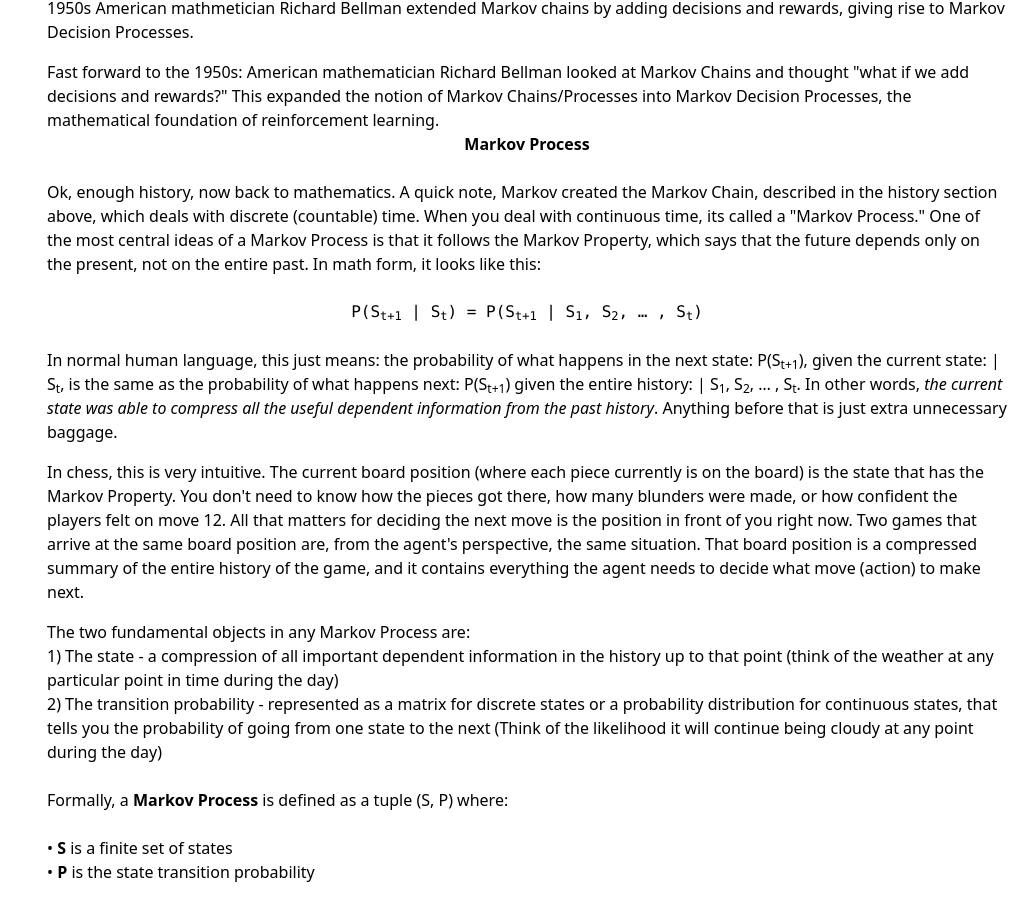
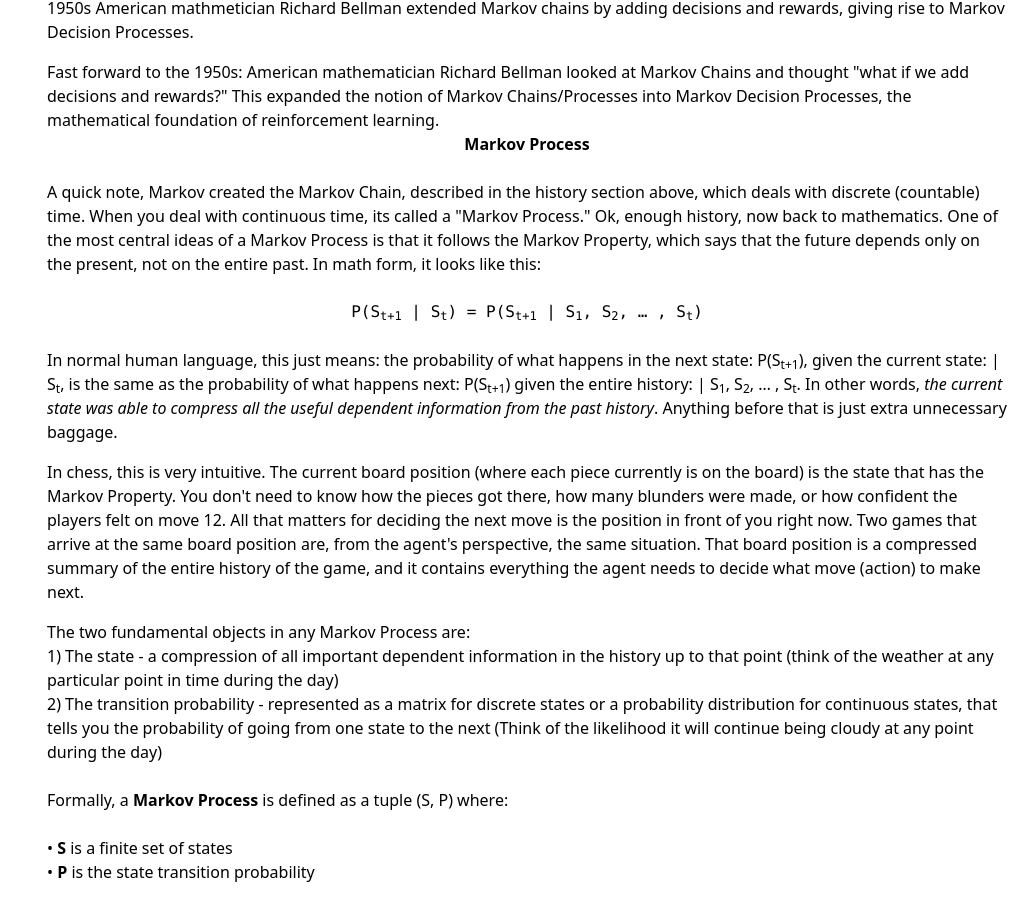
Before and after one commit to WilliamGiammona/learning-ai, a Next.js app: page /reinforcement-learning in a window 1280 px wide. Shown: the part 7455-8365 px from the top of the page, without its empty margins (257-1280 px from the left). Built offline with nearby package versions, Linux system fonts and the light colour scheme.

Commit message:
continuing Markov Decision Processes

```diff
--- a/app/reinforcement-learning/page.tsx
+++ b/app/reinforcement-learning/page.tsx
@@ -784,10 +784,10 @@ export default function ReinforcementLearningPage() {
                 Markov Process
               </strong>
               <br />
-              Ok, enough history, now back to mathematics. A quick note, Markov
-              created the Markov Chain, described in the history section above,
-              which deals with discrete (countable) time. When you deal with
-              continuous time, its called a "Markov Process." One of the most
+              A quick note, Markov created the Markov Chain, described in the
+              history section above, which deals with discrete (countable) time.
+              When you deal with continuous time, its called a "Markov Process."
+              Ok, enough history, now back to mathematics. One of the most
               central ideas of a Markov Process is that it follows the Markov
               Property, which says that the future depends only on the present,
               not on the entire past. In math form, it looks like this:
```
